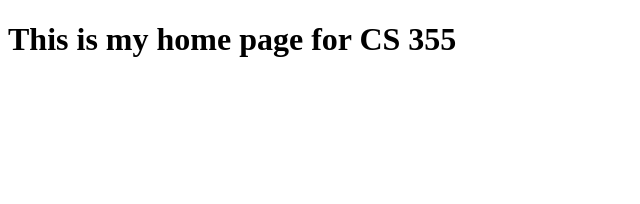
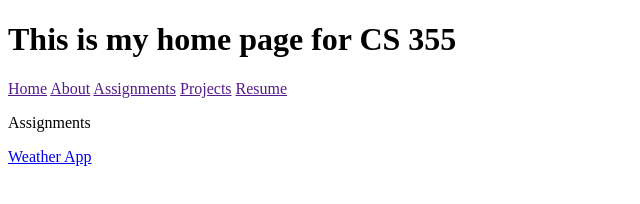
Before and after one commit to sintheia100/sintheia100.github.io, a plain HTML site: page index.html in a window 1280 px wide. Shown: the whole page, without its empty margins (0-640 px from the left). Drawn offline with Linux system fonts and the light colour scheme.

Commit message:
Update index.html

```diff
--- a/index.html
+++ b/index.html
@@ -3,5 +3,19 @@
 <title>CS 355 Home Page</title>
 <body>
 <h1>This is my home page for CS 355</h1>
+  <div class ="topnav">
+    <a class ="nav" href="">Home</a>
+    <a class ="nav" href="">About</a>
+    <a class ="nav" href="">Assignments</a>
+    <a class ="nav" href="">Projects</a>
+    <a class ="nav" href="">Resume</a>
+  </div>
+  <div class ="assignments">
+    <p>Assignments</p>
+    <div class = "app">
+      <a href="weatherapp.html">Weather App</a>
+    </div>
+  </div>
+
 </body>
 </html>
```
